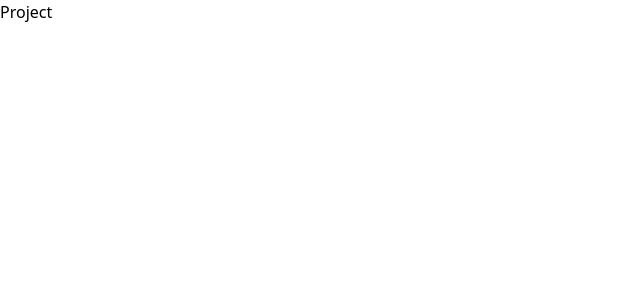
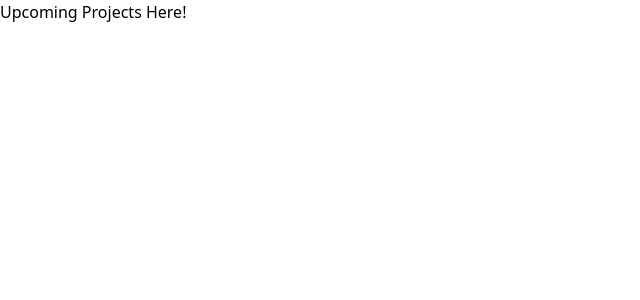
Before and after one commit to Jeevanmate/portfolio-app, a React (Create React App) app: page /projects in a window 1280 px wide. Shown: the top 300 px of the page, without its empty margins (0-640 px from the left). Built offline with nearby package versions, Linux system fonts and the light colour scheme.

Commit message:
Changed background colour

```diff
--- a/src/Components/Content.js
+++ b/src/Components/Content.js
@@ -2,7 +2,7 @@ import React from 'react'
 import profilePic from '../assests/icons/profilepic.jpeg'
 const Content = () => {
   return (
-      <div className='flex flex-col w-full h-full bg-blue items-center justify-center text-white gap-4 font-lato'>
+      <div className='flex flex-col w-full h-dvh bg-sunset items-center text-white gap-4 font-lato'>
         <div className=''>
           Name: Jeevan Singh
         </div>
--- a/src/pages/Project.js
+++ b/src/pages/Project.js
@@ -2,7 +2,9 @@ import React from 'react'
 
 const Project = () => {
   return (
-    <div>Project</div>
+    <div>
+      Upcoming Projects Here!
+    </div>
   )
 }
 
--- a/tailwind.config.js
+++ b/tailwind.config.js
@@ -8,7 +8,8 @@ module.exports = {
       colors:{
         'blue': '#0000FF',
         'grey': '#808080',
-        'white':'#FFFFFF'
+        'white':'#FFFFFF',
+        'sunset':'#FBE0C3'
       }
     },
   },
```
